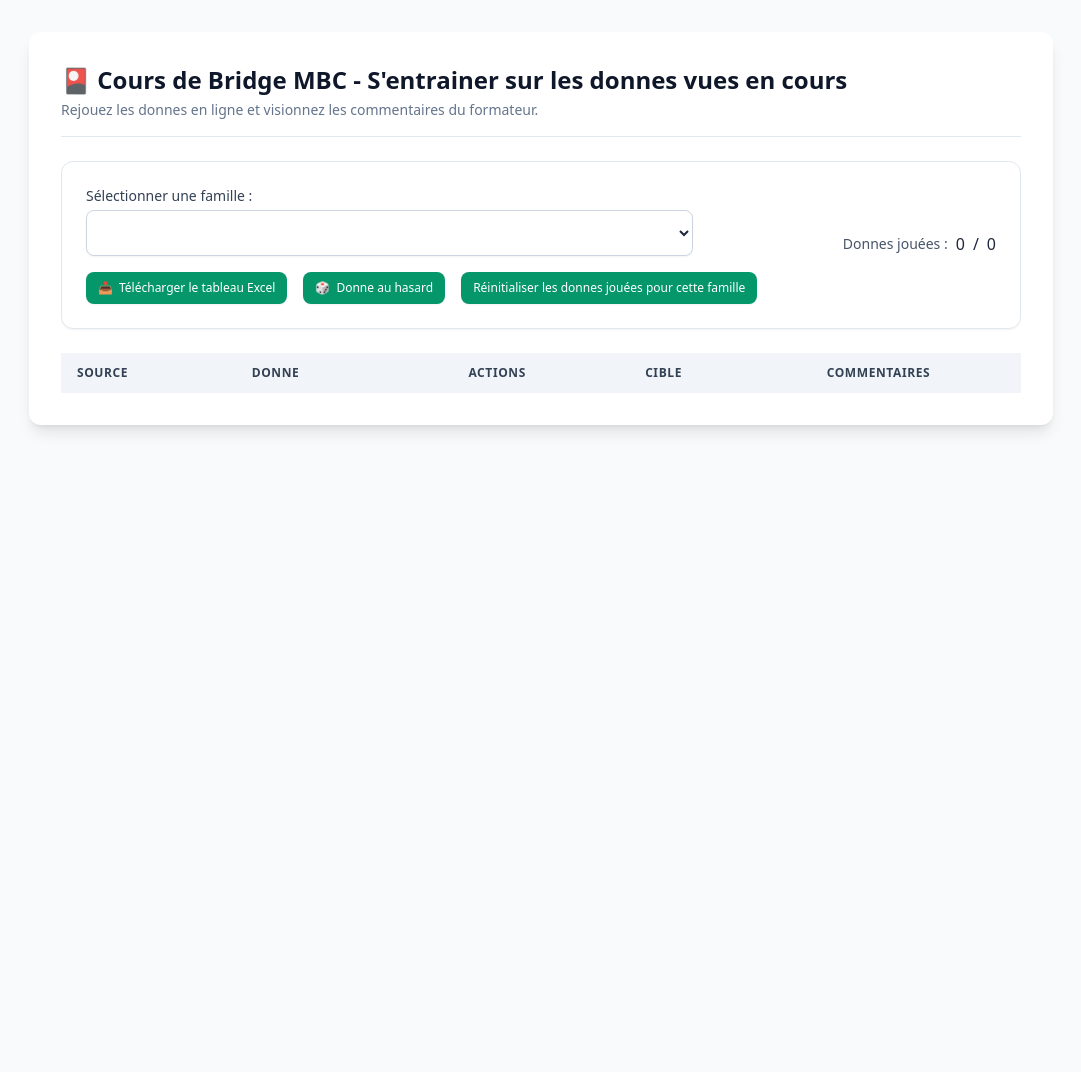
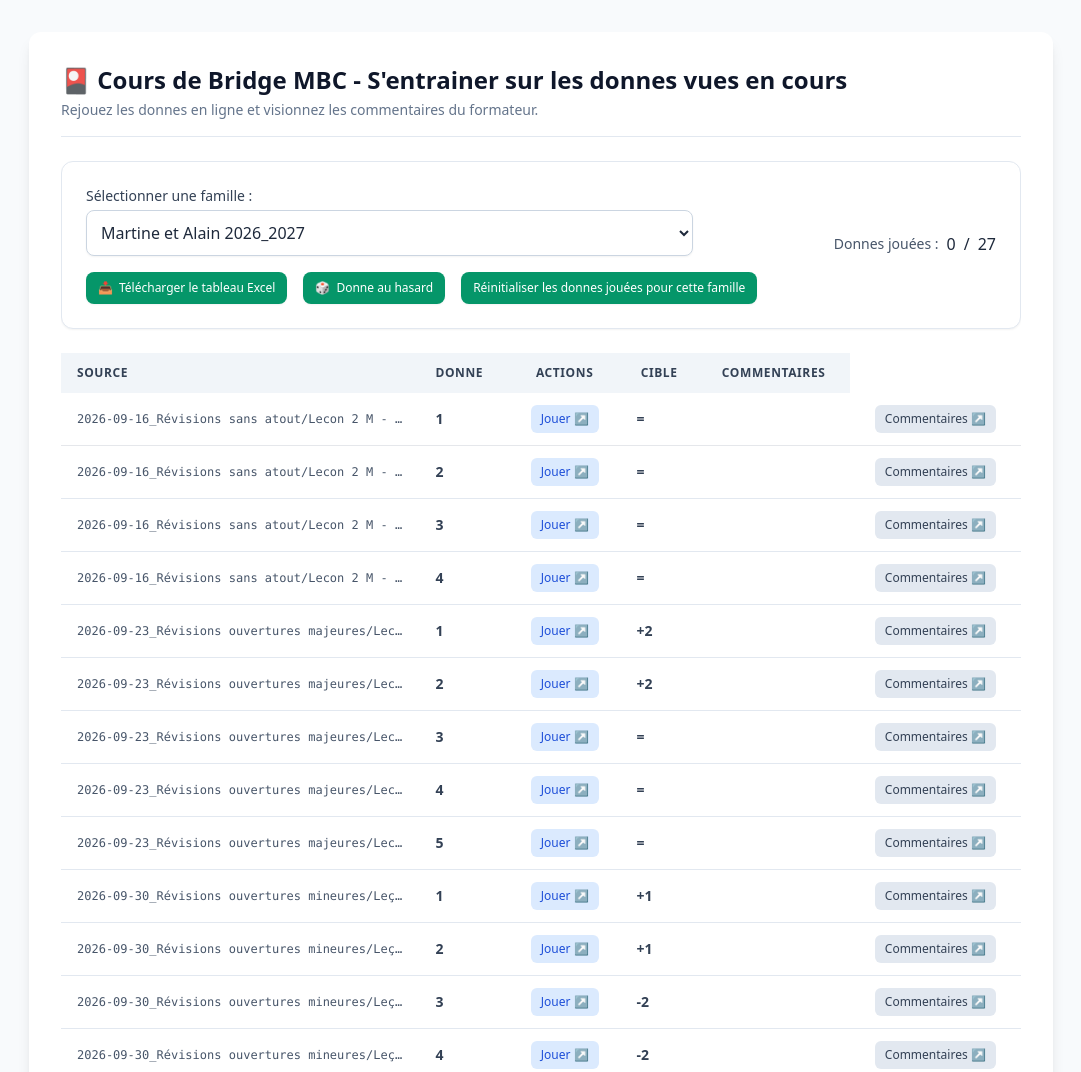
Before and after one commit to imazale/Montigny_Bridge_Cours, a plain HTML site: page index.html in a window 1280 px wide. Shown: the top 1072 px of the page, without its empty margins (99-1180 px from the left). Before the commit the page ends 800 px from the top, so only its background shows below. Drawn offline with nearby package versions, Linux system fonts and the light colour scheme; no server answers.

Commit message:
Mise à jour automatique des donnes - 2026-11-10 18:28

```diff
--- a/index.html
+++ b/index.html
@@ -85,7 +85,7 @@
 		//------------------------------------------------------------------------------------
 		// Papa.parse : appelé au chargement de la page
 		//------------------------------------------------------------------------------------
-		Papa.parse("data/recapitulatif_donnes.csv", {
+		Papa.parse("recapitulatif_donnes.csv", {
 			download: true,
 			header: true,
 			delimiter: ";",
```
